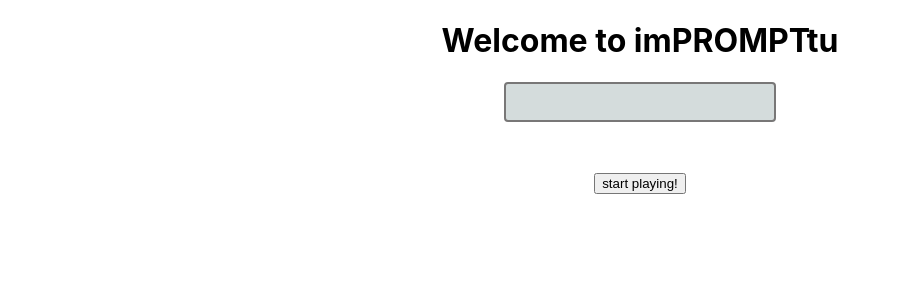
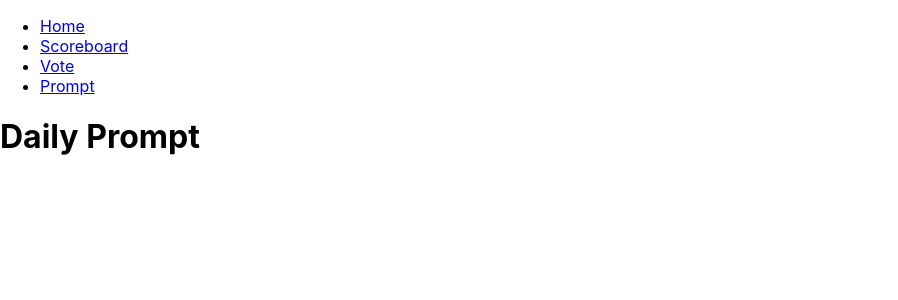
Before and after one commit to stewartkwokca/impromptu, a React (Create React App) app in the folder impromptu-client/: page /prompt in a window 1280 px wide. Shown: the top 300 px of the page, without its empty margins (0-898 px from the left). Built offline with nearby package versions, Linux system fonts and the light colour scheme; no server answers.

Commit message:
frontend routing, again

```diff
--- a/impromptu-client/package.json
+++ b/impromptu-client/package.json
@@ -9,6 +9,7 @@
     "axios": "^1.6.8",
     "react": "^18.3.1",
     "react-dom": "^18.3.1",
+    "react-router-dom": "^6.23.1",
     "react-scripts": "5.0.1",
     "web-vitals": "^2.1.4"
   },
--- a/impromptu-client/src/App.js
+++ b/impromptu-client/src/App.js
@@ -2,20 +2,41 @@ import logo from './logo.svg';
 import './App.css';
 import axios from 'axios';
 import React, { useState, useEffect } from 'react'
+import ReactDOM from 'react-dom/client';
+import { BrowserRouter, Routes, Route } from "react-router-dom";
+import Layout from "./pages/Layout";
+import Vote from "./pages/Vote";
+import Prompt from "./pages/Prompt";
+import Scoreboard from "./pages/Scoreboard";
 
 const api_url = "http://localhost:8000";
 
-function App() {
+function App(){
   return (
-    <div className="App">
+    <BrowserRouter>
+      <Routes>
+        <Route path="/" element={<><Layout /></>}>
+          <Route index element={<MainPage />}/>
+          <Route path="vote" element={<Vote />}/>
+          <Route path="prompt" element={<Prompt />} />
+          <Route path="scoreboard" element={<Scoreboard />} />
+        </Route>
+      </Routes>
+    </BrowserRouter>
+  )
+}
+
+function MainPage() {
+  return (
+    <div className="MainPage">
       <div className = "grid-center-container">
-       <h1>Welcome to imPROMPTtu</h1>
-       <FillInAnimation/>
+        <h1>Welcome to imPROMPTtu</h1>
+        <FillInAnimation/>
+        <Spacer size="50px" />
+        <form action="http://localhost:8000/prompt" method="post">
+          <button type="submit">start playing!</button>
+        </form>
       </div>
-      <Spacer size="50px" />
-      <form action="http://localhost:8000/prompt" method="post">
-        <button type="submit">start playing!</button>
-      </form>
     </div>
   );
 }
--- /dev/null
+++ b/impromptu-client/src/pages/Layout.js
@@ -0,0 +1,28 @@
+import { Outlet, Link } from "react-router-dom";
+
+const Layout = () => {
+  return (
+    <>
+      <nav>
+        <ul>
+          <li>
+            <Link to="/">Home</Link>
+          </li>
+          <li>
+            <Link to="/scoreboard">Scoreboard</Link>
+          </li>
+          <li>
+            <Link to="/vote">Vote</Link>
+          </li>
+          <li>
+            <Link to="/prompt">Prompt</Link>
+          </li>
+        </ul>
+      </nav>
+
+      <Outlet />
+    </>
+  )
+};
+
+export default Layout;
--- /dev/null
+++ b/impromptu-client/src/pages/Prompt.js
@@ -0,0 +1,5 @@
+const Prompt = () => {
+    return <h1> Daily Prompt </h1>;
+}
+
+export default Prompt;
--- /dev/null
+++ b/impromptu-client/src/pages/Scoreboard.js
@@ -0,0 +1,5 @@
+const Scoreboard = () => {
+    return <h1> Scoreboard </h1>;
+}
+
+export default Scoreboard;
--- /dev/null
+++ b/impromptu-client/src/pages/Vote.js
@@ -0,0 +1,5 @@
+const Vote = () => {
+    return <h1> Vote Page </h1>;
+}
+
+export default Vote;
```
Also changed, not shown: 1 other file (tests, documents, lock files or other folders).
